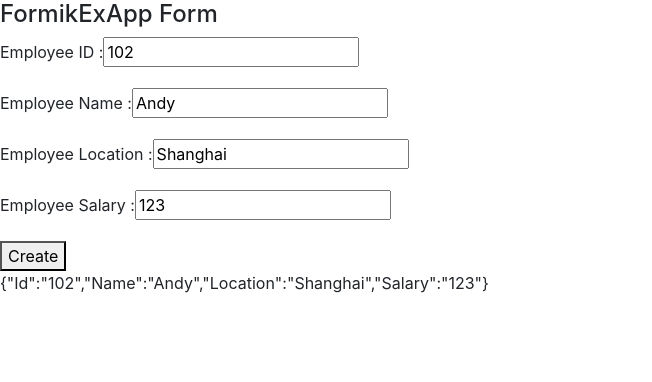
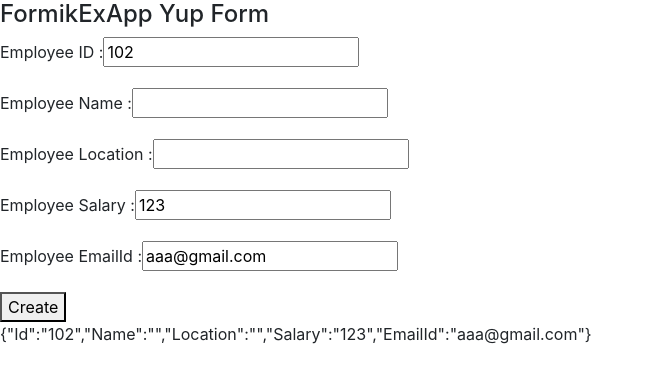
Before and after one commit to ZhiningZhang/demo-project, a React (Create React App) app: page / in a window 1280 px wide. Shown: the top 382 px of the page, without its empty margins (0-652 px from the left). Built offline with nearby package versions, Linux system fonts and the light colour scheme.

Commit message:
done 14 yup

```diff
--- a/package.json
+++ b/package.json
@@ -9,7 +9,8 @@
     "formik": "^2.1.7",
     "react": "^16.13.1",
     "react-dom": "^16.13.1",
-    "react-scripts": "3.4.3"
+    "react-scripts": "3.4.3",
+    "yup": "^0.29.3"
   },
   "scripts": {
     "start": "react-scripts start",
--- a/src/FormEx/EmployeeComponent.js
+++ b/src/FormEx/EmployeeComponent.js
@@ -87,6 +87,7 @@ class EmployeeComponent extends React.Component {
               ></input>
             </label>
           </p>
+
         </form>
         <button onClick={this.onCreateEmployee}> Create </button>
 
--- a/src/FormikEx/EmployeeComponemt.js
+++ /dev/null
@@ -1,54 +0,0 @@
-import React from "react";
-import { useFormik } from "formik";
-
-//Formik
-//https://www.youtube.com/watch?v=0_WjMxGMzP4&list=PL6n9fhu94yhVpO8VBlUXbxKUuG-n2b1bL&index=13
-
-const FormikExApp = () => {
-  const formik = useFormik({
-    initialValues: {
-      Id: "102",
-      Name: "Andy",
-      Location: "Shanghai",
-      Salary: "123",
-    },
-    onSubmit: (values) => {
-      console.log(JSON.stringify(values));
-    },
-  });
-
-  return (
-    <div>
-      <h4>FormikExApp Form</h4>
-      <form onSubmit={formik.onSubmit}>
-          <p>
-              <label htmlFor="Id">Employee ID : </label>
-              <input type="text" name="Id" value={formik.values.Id} onChange = {formik.handleChange}/>
-          </p>
-
-          <p>
-              <label htmlFor="Name">Employee Name : </label>
-              <input type="text" name="Name" value={formik.values.Name} onChange = {formik.handleChange}/>
-          </p>
-
-          <p>
-              <label htmlFor="Location">Employee Location : </label>
-              <input type="text" name="Location" value={formik.values.Location} onChange = {formik.handleChange}/>
-          </p>
-
-          <p>
-              <label htmlFor="Salary">Employee Salary : </label>
-              <input type="text" name="Salary" value={formik.values.Salary} onChange = {formik.handleChange}/>
-          </p>
-
-          <button type ="submit" >Create</button>
-      </form>
-
-      <p>
-          {JSON.stringify(formik.values)}
-      </p>
-    </div>
-  );
-};
-
-export default FormikExApp;
--- /dev/null
+++ b/src/FormikEx/FormikExApp.js
@@ -0,0 +1,124 @@
+import React from "react";
+import { useFormik } from "formik";
+
+//Formik
+//https://www.youtube.com/watch?v=0_WjMxGMzP4&list=PL6n9fhu94yhVpO8VBlUXbxKUuG-n2b1bL&index=13
+
+const FormikExApp = () => {
+  const ValidateEmployee = (empData) => {
+    const errors = {};
+
+    if (!empData.Name) {
+      errors.Name = "Please Enter Employee Name";
+    } else if (empData.Name.length < 4) {
+      errors.Name = "Employee Name should  exceed 4 chars";
+    }
+    else if (empData.Name.length > 20) {
+        errors.Name = "Employee Name should not exceed 20 chars";
+      }
+
+    if (!empData.Location) {
+      errors.Location = "Please Enter Employee Location";
+    }
+
+    if (!empData.EmailId) {
+      errors.EmailId = "Please Enter Email ID";
+    } else if (
+      !/^[A-Z0-9._%+-]+@[A-Z0-9.-]+\.[A-Z]{2,4}$/i.test(empData.EmailId)
+    ) {
+      errors.EmailId = "Invalid email address";
+    }
+
+    return errors;
+  };
+
+  const formik = useFormik({
+    initialValues: {
+      Id: "102",
+      Name: "Andy",
+      Location: "Shanghai",
+      Salary: "123",
+      EmailId: "aaa@gmail.com",
+    },
+    validate: ValidateEmployee,
+    onSubmit: (values) => {
+      console.log(JSON.stringify(values));
+    },
+  });
+
+  return (
+    <div>
+      <h4>FormikExApp Form</h4>
+      <form onSubmit={formik.handleSubmit}>
+        <p>
+          <label htmlFor="Id">Employee ID : </label>
+          <input
+            type="text"
+            name="Id"
+            value={formik.values.Id}
+            onChange={formik.handleChange}
+          />
+
+        </p>
+
+        <p>
+          <label htmlFor="Name">Employee Name : </label>
+          <input
+            type="text"
+            name="Name"
+            value={formik.values.Name}
+            onChange={formik.handleChange}
+          />
+          {formik.touched.Name && formik.errors.Name ? (
+            <span style={{ color: "red" }}>{formik.errors.Name}</span>
+          ) : null}
+
+        </p>
+
+        <p>
+          <label htmlFor="Location">Employee Location : </label>
+          <input
+            type="text"
+            name="Location"
+            value={formik.values.Location}
+            onChange={formik.handleChange}
+          />
+          {formik.touched.Location && formik.errors.Location ? (
+            <span style={{ color: "red" }}>{formik.errors.Location}</span>
+          ) : null}
+
+        </p>
+
+        <p>
+          <label htmlFor="Salary">Employee Salary : </label>
+          <input
+            type="text"
+            name="Salary"
+            value={formik.values.Salary}
+            onChange={formik.handleChange}
+          />
+
+        </p>
+
+        <p>
+          <label htmlFor="EmailId">Employee EmailId : </label>
+          <input
+            type="text"
+            name="EmailId"
+            value={formik.values.EmailId}
+            onChange={formik.handleChange}
+          />
+          {formik.touched.EmailId && formik.errors.EmailId ? (
+            <span style={{ color: "red" }}>{formik.errors.EmailId}</span>
+          ) : null}
+        </p>
+
+        <button type="submit">Create</button>
+      </form>
+
+      <p>{JSON.stringify(formik.values)}</p>
+    </div>
+  );
+};
+
+export default FormikExApp;
--- /dev/null
+++ b/src/FormikEx/FormikExAppYup.js
@@ -0,0 +1,115 @@
+import React from "react";
+import { useFormik } from "formik";
+import * as yup from "yup";
+
+//Formik
+//use Yup
+//https://www.youtube.com/watch?v=VgP_k8mHktw&list=PL6n9fhu94yhVpO8VBlUXbxKUuG-n2b1bL&index=14
+/*
+In this video we will learn
+1. How to Validate Forms in React
+2. How to Validate Forms Data using Yup
+3. How to Track the Visited Fields
+4. How to display the Validation Error Messages
+5. What is getFieldProps method in Formik */
+
+const FormikExApp = () => {
+  const formik = useFormik({
+    initialValues: {
+      Id: "102",
+      Name: "",
+      Location: "",
+      Salary: "123",
+      EmailId: "aaa@gmail.com",
+    },
+
+    validationSchema: yup.object({
+      Name: yup
+        .string()
+        .min(4, "Name should have at least 4 chars")
+        .max(20, "Name should not exceed 20 chars")
+        .required("Please Enter Name"),
+      Location: yup.string().required("Please Enter Employee Location"),
+      EmailId: yup
+        .string()
+        .email("Invalid email address")
+        .required("Please Enter Email Id"),
+    }),
+    onSubmit: (values) => {
+      console.log(JSON.stringify(values));
+    },
+  });
+
+  return (
+    <div>
+      <h4>FormikExApp Yup Form</h4>
+      <form onSubmit={formik.handleSubmit}>
+        <p>
+          <label htmlFor="Id">Employee ID : </label>
+          <input
+            type="text"
+            name="Id"
+            value={formik.values.Id}
+            onChange={formik.handleChange}
+          />
+        </p>
+
+        <p>
+          <label htmlFor="Name">Employee Name : </label>
+          <input
+            type="text"
+            name="Name"
+            {...formik.getFieldProps("Name")}
+          />
+          {formik.touched.Name && formik.errors.Name ? (
+            <span style={{ color: "red" }}>{formik.errors.Name}</span>
+          ) : null}
+        </p>
+
+        <p>
+          <label htmlFor="Location">Employee Location : </label>
+          <input
+            type="text"
+            name="Location"
+            value={formik.values.Location}
+            onBlur={formik.handleBlur}
+            onChange={formik.handleChange}
+          />
+          {formik.touched.Location && formik.errors.Location ? (
+            <span style={{ color: "red" }}>{formik.errors.Location}</span>
+          ) : null}
+        </p>
+
+        <p>
+          <label htmlFor="Salary">Employee Salary : </label>
+          <input
+            type="text"
+            name="Salary"
+            value={formik.values.Salary}
+            onChange={formik.handleChange}
+          />
+        </p>
+
+        <p>
+          <label htmlFor="EmailId">Employee EmailId : </label>
+          <input
+            type="text"
+            name="EmailId"
+            value={formik.values.EmailId}
+            onBlur={formik.handleBlur}
+            onChange={formik.handleChange}
+          />
+          {formik.touched.EmailId && formik.errors.EmailId ? (
+            <span style={{ color: "red" }}>{formik.errors.EmailId}</span>
+          ) : null}
+        </p>
+
+        <button type="submit">Create</button>
+      </form>
+
+      <p>{JSON.stringify(formik.values)}</p>
+    </div>
+  );
+};
+
+export default FormikExApp;
--- a/src/index.js
+++ b/src/index.js
@@ -8,12 +8,13 @@ import CountCharactersClass from "./components/CountCharactersClass";
 import APPContextEx from "./ContextEx/APPContextEx";
 import Employee from "./components/Employee";
 import FormExApp from "./FormEx/FormExApp";
-import EmployeeComponemt from "./FormikEx/EmployeeComponemt";
+import FormikExApp from "./FormikEx/FormikExApp";
+import FormikExAppYup from "./FormikEx/FormikExAppYup";
 //import * as serviceWorker from './serviceWorker';
 
 ReactDOM.render(
   <React.StrictMode>
-    <EmployeeComponemt />
+    <FormikExAppYup />
   </React.StrictMode>,
   document.getElementById("root")
 );
```
Also changed, not shown: 1 other file (tests, documents, lock files or other folders).
